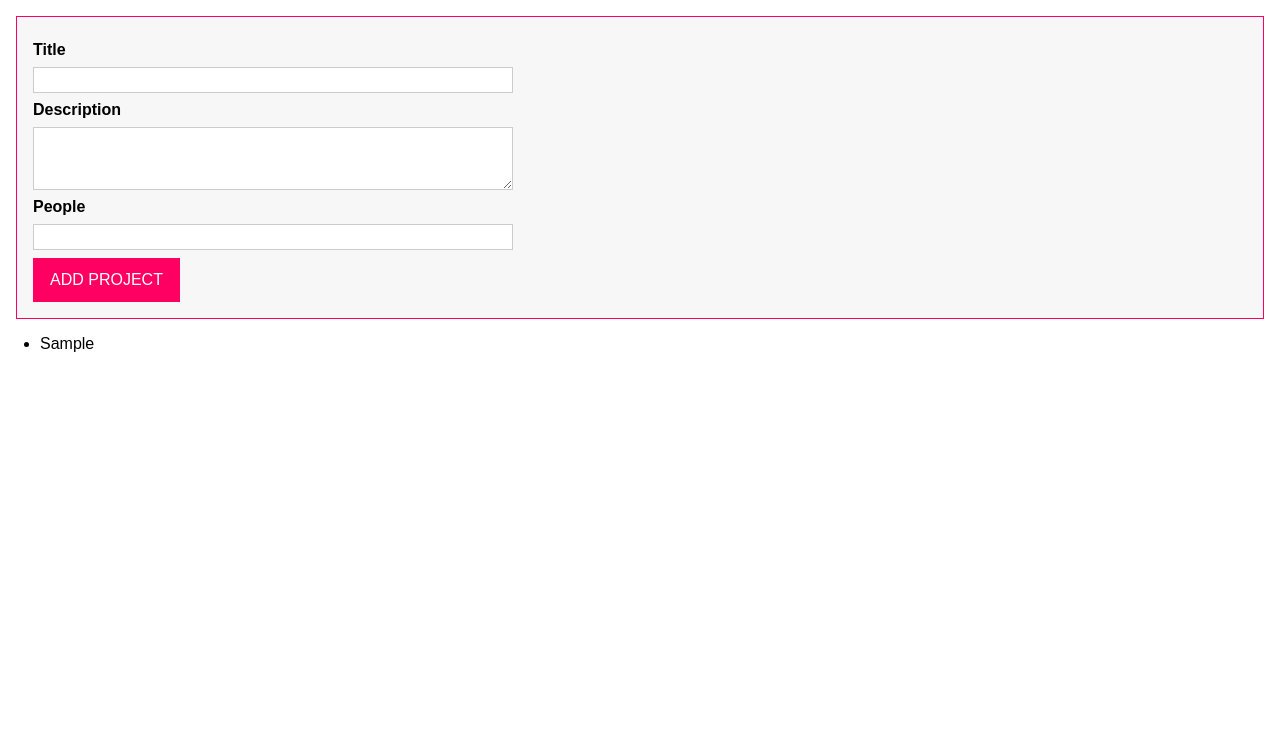
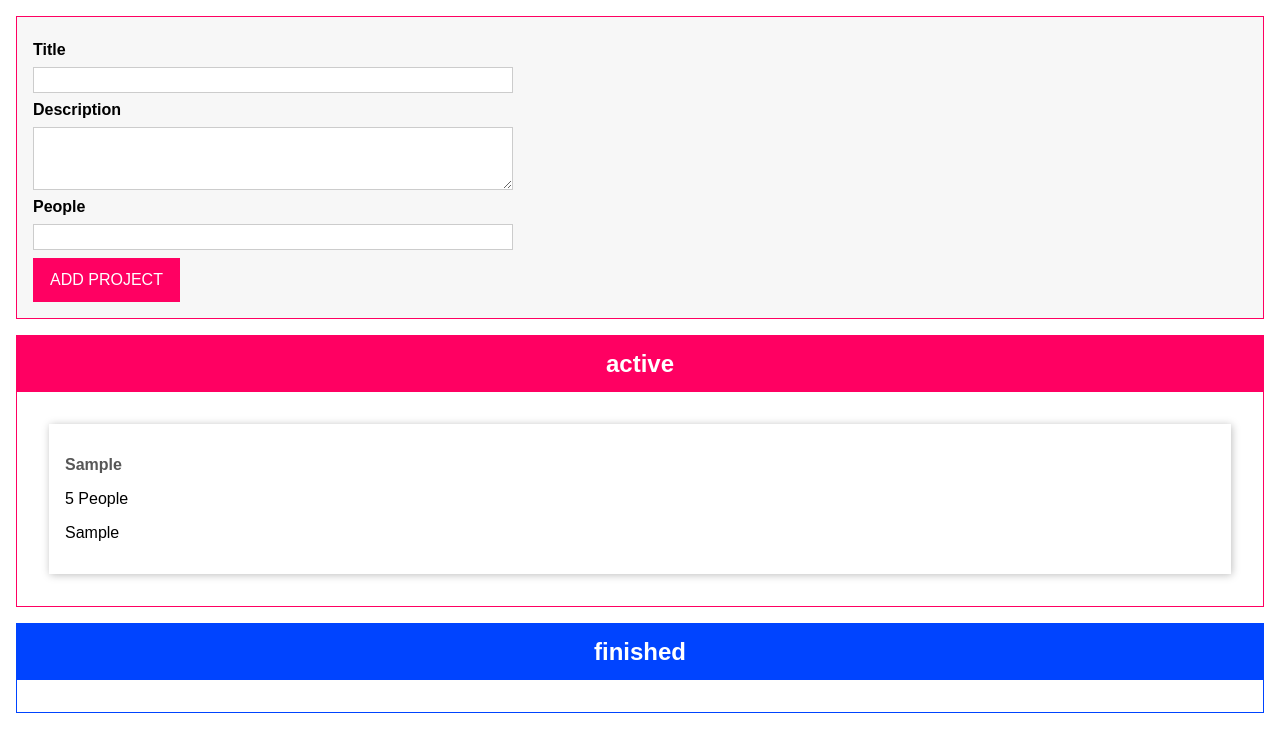
Before and after one commit to kylorobs/Courses_todo_list, a website with bundled scripts: page index.html in a window 1280 px wide. Both pictures are taken after typing "Sample", "Sample", "5" into the empty fields and a click on the button "ADD PROJECT". Built offline with nearby package versions, Linux system fonts and the light colour scheme.

Commit message:
create classes to handle rendering

```diff
--- a/index.html
+++ b/index.html
@@ -27,7 +27,11 @@
       </form>
     </template>
     <template id="single-project">
-      <li></li>
+      <li draggable="true">
+        <h3></h3>
+        <p></p>
+        <p></p>
+      </li>
     </template>
     <template id="project-list">
       <section class="projects">
--- a/src/app.ts
+++ b/src/app.ts
@@ -1,8 +1,7 @@
 // Code goes here!
 
-enum courseEnum {Active =' active', Finished = 'finished'}
-type courseType = courseEnum.Active | courseEnum.Finished;
 
+//INTERFACES & TYPES
 
 interface Course {
     title: string,
@@ -10,6 +9,76 @@ interface Course {
     people: number;
     id: string;
     type: courseType;
+}
+
+interface Dragable {
+    dragStart(event: DragEvent) : void;
+    dragEnd(event: DragEvent) : void;
+}
+
+interface DragTarget {
+    dragOverHandler(event: DragEvent) : void;
+    dropHandler(event: DragEvent) : void;
+    dragLeaveHandler(event: DragEvent) : void;
+}
+
+enum courseEnum {Active =' active', Finished = 'finished'}
+type courseType = courseEnum.Active | courseEnum.Finished;
+type Listener<T> = (listeners: T[]) => void;
+
+
+
+//DECORATORS
+
+function BindThis( _: any, _1 : string, descriptor: PropertyDescriptor){
+    const originalMethod = descriptor.value;
+    const newDescriptor: PropertyDescriptor = {
+        get(){
+            const boundMethod = originalMethod.bind(this);
+            return boundMethod
+        }
+    }
+    return newDescriptor;
+}
+
+
+//CLASSES
+
+class State<T> {
+    protected listeners: Listener<T>[] = [];
+
+
+    addListener(listener: Listener<T>){
+        this.listeners.push(listener)
+    }
+}
+
+class CourseState extends State<Course> {
+
+    courses: Course[];
+    private static instance: CourseState;
+
+    private constructor(){
+        super();
+        this.courses =[];
+    }
+
+    addCourse(course:Course){
+        this.courses.push(course);
+
+        for (const listener of this.listeners){
+            listener([...this.courses])
+        }
+    }
+
+
+    static createInstance(){
+        if (!this.instance){
+            return new CourseState();
+        }
+        else return this.instance;
+    }
+
 }
 
 
@@ -29,119 +98,11 @@ class Course implements Course {
     }
 }
 
-class CourseState{
-
-    courses: Course[];
-    private listeners: Function[];
-    private static instance: CourseState;
-
-    private constructor(){
-        this.courses =[];
-        this.listeners = [];
-    }
-
-    addCourse(course:Course){
-        this.courses.push(course);
-
-        for (const listener of this.listeners){
-            listener([...this.courses])
-        }
-    }
-
-    addListener(listener: Function){
-        this.listeners.push(listener)
-    }
-
-    static createInstance(){
-        if (!this.instance){
-            return new CourseState();
-        }
-        else return this.instance;
-    }
-
-}
-
-const state = CourseState.createInstance();
-
-function BindThis( _: any, _1 : string, descriptor: PropertyDescriptor){
-    const originalMethod = descriptor.value;
-    const newDescriptor: PropertyDescriptor = {
-        get(){
-            const boundMethod = originalMethod.bind(this);
-            return boundMethod
-        }
-    }
-    return newDescriptor;
-}
-
-class CourseForm {
-
-    private template: HTMLTemplateElement;
-    private host: HTMLDivElement;
-    private form: HTMLFormElement
-    private formSubmit: HTMLButtonElement;
-    private formTitle: HTMLInputElement;
-    private formDescription: HTMLInputElement;
-    private formPeople: HTMLInputElement;
-    public courses:Course[] = []
-
-    constructor(){
-        this.template = document.getElementById("project-input")! as HTMLTemplateElement;
-        this.host = document.getElementById('app')! as HTMLDivElement;
-        this.initialisePage()
-
-        this.form = this.host.firstElementChild! as HTMLFormElement;
-        this.form.id = 'user-input'
-        this.formSubmit = this.form.querySelector('button')! as HTMLButtonElement;
-
-        this.formTitle = this.form.querySelector('#title')! as HTMLInputElement
-        this.formDescription = this.form.querySelector('#description')! as HTMLInputElement
-        this.formPeople = this.form.querySelector('#people')! as HTMLInputElement
-
-        this.attachListeners();
-
-    }
-
-    @BindThis
-    attachListeners(){
-        this.formSubmit.addEventListener('click', this.newCourse)
-    }
-
-    private initialisePage(){
-        const content = this.template.content.cloneNode(true);
-        this.host.appendChild(content);
-    }
-
-    private validate(){
-        let valid = true;
-        if (!valid || this.formTitle.value.length <= 0) valid = false;
-        else if (!valid ||  !this.formDescription || this.formDescription.value.length <=0) valid = false;
-        else if(!valid || !this.formPeople || +this.formPeople.value <= 0 ) valid = false;
-        return valid;
-    }
-
-    private clearInputs(){
-        this.formTitle.value = "";
-        this.formDescription.value = "";
-        this.formPeople.value = "";
-    }
-
-    @BindThis
-    private newCourse(e: Event){
-        e.preventDefault();
-        if (!this.validate()) alert('Invalid Input')
-        else {
-            const course = new Course(this.formTitle.value, this.formDescription.value, +this.formPeople.value);
-            state.addCourse(course);
-            this.clearInputs();
-        }
-    }
-}
 
 abstract class Component <T extends HTMLElement, U extends HTMLElement> {
     private template: HTMLTemplateElement;
-    private parentElement: T;
-    private host: U
+    parentElement: T;
+    host: U
 
     constructor(templateId: string, hostId: string, beforeEnd:boolean, assignId?:string){
         this.template = document.getElementById(templateId)! as HTMLTemplateElement;
@@ -161,57 +122,105 @@ abstract class Component <T extends HTMLElement, U extends HTMLElement> {
 
 }
 
+class CourseForm extends Component<HTMLFormElement, HTMLDivElement>{
 
-class SingleCourse{
-    private _name: string;
-    private host: HTMLDivElement;
-    private static instance: SingleCourse;
-    private ulElement: HTMLUListElement;
+    private formSubmit: HTMLButtonElement;
+    private formTitle: HTMLInputElement;
+    private formDescription: HTMLInputElement;
+    private formPeople: HTMLInputElement;
 
-    private constructor(name: string){
-        console.log('running constructor')
-        this._name = name;
-        this.host = document.getElementById('app')! as HTMLDivElement;
-        this.ulElement = document.createElement('ul')! as HTMLUListElement;
-        state.addListener(this.updateName)
-        this.setupDOM();
+
+    constructor(){
+
+        super("project-input", "app", false, 'user-input')
+
+        this.formSubmit = this.parentElement.querySelector('button')! as HTMLButtonElement;
+        this.formTitle = this.parentElement.querySelector('#title')! as HTMLInputElement
+        this.formDescription = this.parentElement.querySelector('#description')! as HTMLInputElement
+        this.formPeople = this.parentElement.querySelector('#people')! as HTMLInputElement
+
+        this.configure();
+        this.renderContent();
+
     }
 
     @BindThis
-    updateName(courses: Course[]){
-        console.log(courses)
-        console.log('Updating Name')
-        this.name = courses[courses.length -1].title;
-        this.renderName();
+    configure(){
+        this.formSubmit.addEventListener('click', this.newCourse)
     }
 
-    renderName(){
-        let li = this.ulElement.querySelector('li')! as HTMLLIElement;
-        li.innerText = this.name;
+    private validate(){
+        let valid = true;
+        if (!valid || this.formTitle.value.length <= 0) valid = false;
+        else if (!valid ||  !this.formDescription || this.formDescription.value.length <=0) valid = false;
+        else if(!valid || !this.formPeople || +this.formPeople.value <= 0 ) valid = false;
+        return valid;
     }
 
-    private set name(name: string){
-        this._name = name;
+    private clearInputs(){
+        this.formTitle.value = "";
+        this.formDescription.value = "";
+        this.formPeople.value = "";
     }
 
-    private get name(){
-        return this._name;
+    renderContent():void{};
+
+    @BindThis
+    private newCourse(e: Event){
+        e.preventDefault();
+        if (!this.validate()) alert('Invalid Input')
+        else {
+            const course = new Course(this.formTitle.value, this.formDescription.value, +this.formPeople.value);
+            state.addCourse(course);
+            this.clearInputs();
+        }
     }
 
-    private setupDOM(){
-        this.host.insertAdjacentElement('beforeend', this.ulElement);
-        console.log('setting up')
-        const li = document.createElement('li')! as HTMLLIElement;
-        this.ulElement.appendChild(li);
-        this.ulElement.id="single-course";
-        this.renderName();
+}
+
+
+
+class SingleCourse extends Component<HTMLUListElement, HTMLDivElement>
+    implements Dragable {
+
+    private course: Course;
+
+    get people(){
+        let noun = this.course.people === 1? 'Person' : 'People'
+        return `${this.course.people} ${noun}`;
     }
 
-    static createInstance() : SingleCourse {
-        console.log('New Single Course Created')
-        if (this.instance) return this.instance;
-        else return this.instance = new SingleCourse(name);
+    @BindThis
+    dragStart(event: DragEvent){
+        console.log('drag start')
+        console.log(event)
     }
+
+    @BindThis
+    dragEnd(event: DragEvent){
+        console.log('drag end')
+        console.log(event)
+    }
+
+    constructor(course: Course, hostId: string){
+        super('single-project', hostId, true, course.id)
+        this.course = course;
+
+        this.configure();
+        this.renderContent();
+    }
+
+    configure(){
+        this.parentElement.addEventListener('dragstart', this.dragStart);
+        this.parentElement.addEventListener('dragend', this.dragEnd)
+    }
+
+    renderContent(){
+        this.parentElement.querySelector('h3')!.innerText = this.course.title;
+        this.parentElement.querySelectorAll('p')![0]!.innerText = this.people;
+        this.parentElement.querySelectorAll('p')![1]!.innerText = this.course.description;
+    }
+
 }
 
 
@@ -222,7 +231,7 @@ class CourseList extends Component<HTMLElement, HTMLDivElement> {
     private type: courseType;
 
     private constructor(type: courseType){
-        super("projects", "app", true, `${type}-projects`)
+        super("project-list", "app", true, `${type}-projects`)
         this.assignedCourses = state.courses;
         this.type = type;
         this.configure()
@@ -257,23 +266,21 @@ class CourseList extends Component<HTMLElement, HTMLDivElement> {
 
     private renderCourses(){
         const ul = this.parentElement.querySelector('ul')! as HTMLUListElement;
-        const current = Array.from(this.parentElement.querySelectorAll('li'));
+        ul.id=this.type;
+        // const current = Array.from(this.parentElement.querySelectorAll('li'));
+        ul.innerHTML = '';
         for (const course of this.assignedCourses){
             if (course.type !== this.type) return;
-            else if (+current.findIndex(li => li.dataset.courseid === course.id) === -1){
-                let li = document.createElement('li');
-                li.innerText = course.title;
-                li.dataset.courseid = course.id;
-                ul.appendChild(li)
+            else {
+                new SingleCourse(course, this.type)
             }
-            else console.log('Error')
         }
     }
 
 }
 
 
-const projectPage = new CourseForm();
-const single = SingleCourse.createInstance();
+const state = CourseState.createInstance();
+const form = new CourseForm();
 const active = CourseList.createInstance(courseEnum.Active);
 const finished = CourseList.createInstance(courseEnum.Finished);
```
